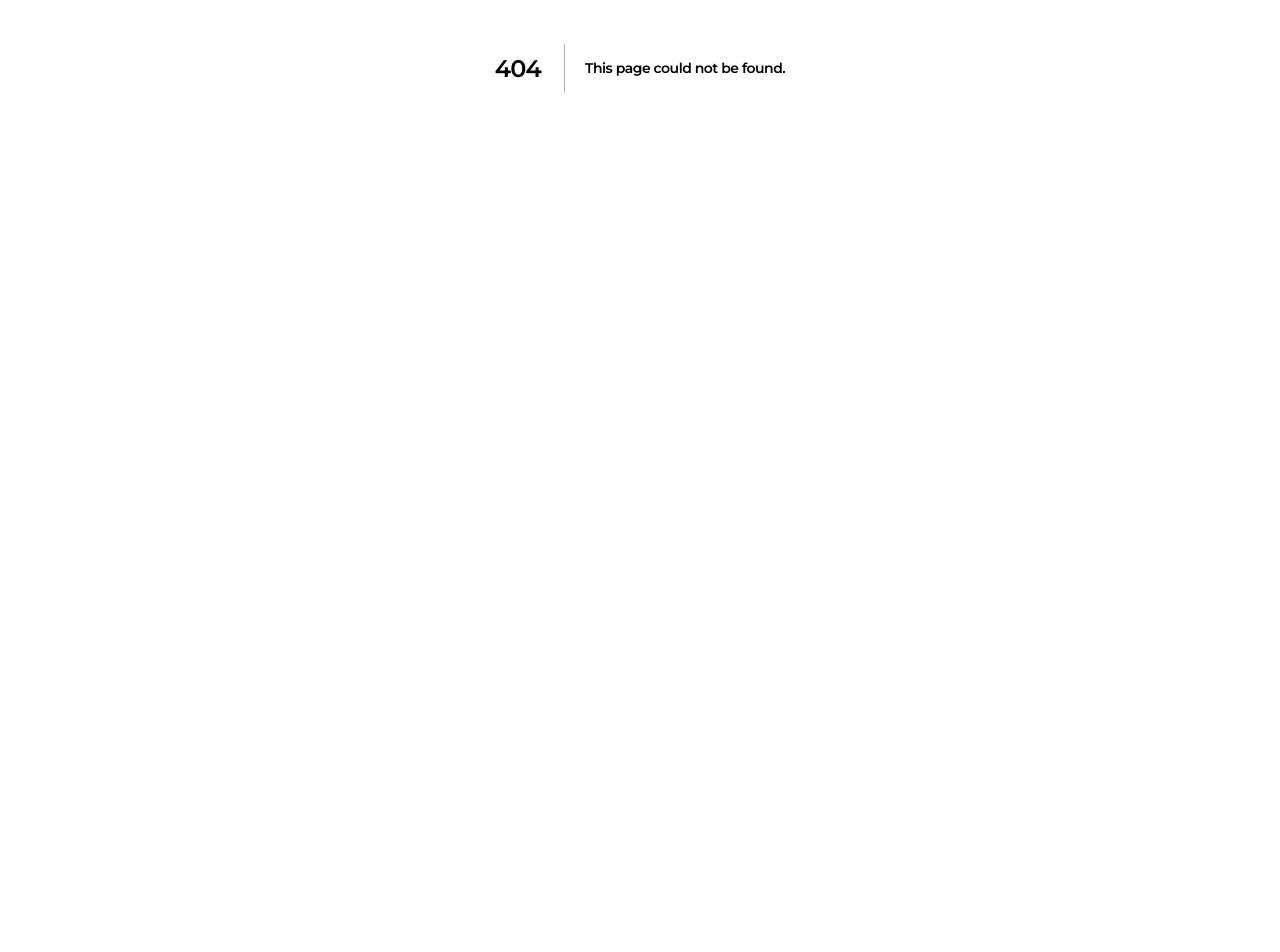
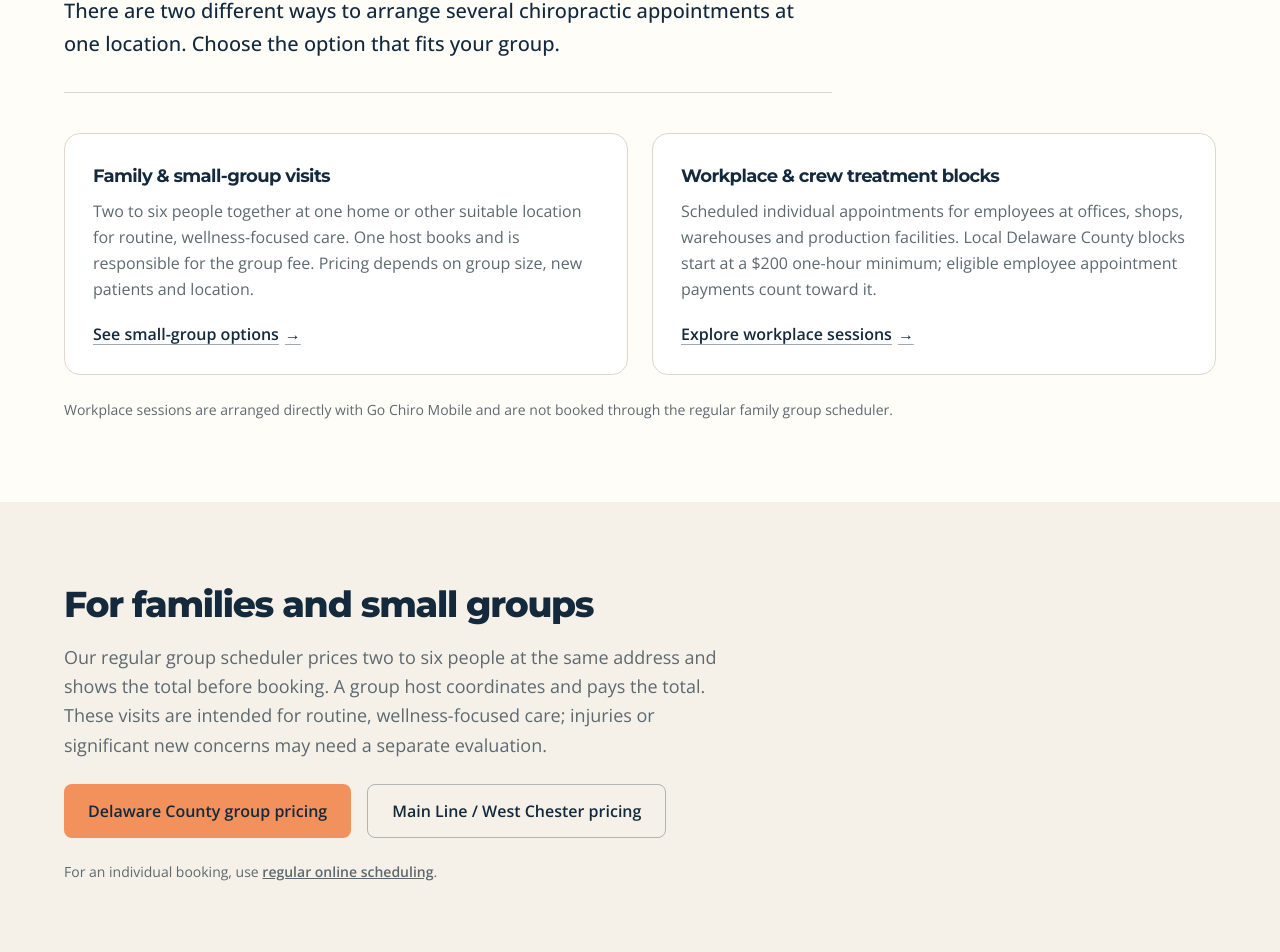
Before and after one commit to mybackcracker/gochiro-platform, a Next.js app: page /group-visits in a window 1280 px wide. Before the commit this address had no page. Shown: the part 332-1284 px from the top of the page. Before the commit the page ends 800 px from the top, so only its background shows below. Built offline with nearby package versions, Linux system fonts and the light colour scheme.

Commit message:
Add group visits hub to fix missing route

```diff
--- /dev/null
+++ b/app/(marketing)/group-visits/page.tsx
@@ -0,0 +1,71 @@
+import Link from "next/link";
+import type { Metadata } from "next";
+import PageSearchSchema from "@/components/PageSearchSchema";
+import { Section, Container, PageHeader, H2, P, ChoiceCard, CTAButton } from "@/components/ui";
+
+const title = "Group Chiropractic Visits | Go Chiro Mobile";
+const description = "Compare small family group visits with reserved workplace chiropractic treatment blocks in Delaware County, Pennsylvania.";
+
+export const metadata: Metadata = {
+  title,
+  description,
+  alternates: { canonical: "/group-visits" },
+};
+
+export default function GroupVisitsPage() {
+  return (
+    <>
+      <PageSearchSchema path="/group-visits" name={title} description={description} type="CollectionPage" />
+      <Section tone="white" className="pt-14 pb-12 sm:pt-20">
+        <Container>
+          <PageHeader
+            eyebrow="Group visits"
+            title="One location. Care arranged for your group."
+            lede="There are two different ways to arrange several chiropractic appointments at one location. Choose the option that fits your group."
+          />
+          <div className="mt-10 grid gap-6 md:grid-cols-2">
+            <ChoiceCard
+              title="Family & small-group visits"
+              description="Two to six people together at one home or other suitable location for routine, wellness-focused care. One host books and is responsible for the group fee. Pricing depends on group size, new patients and location."
+              href="/group-visits/standard"
+              cta="See small-group options"
+              emphasizeCta
+            />
+            <ChoiceCard
+              title="Workplace & crew treatment blocks"
+              description="Scheduled individual appointments for employees at offices, shops, warehouses and production facilities. Local Delaware County blocks start at a $200 one-hour minimum; eligible employee appointment payments count toward it."
+              href="/workplace-care"
+              cta="Explore workplace sessions"
+              emphasizeCta
+            />
+          </div>
+          <p className="mt-6 text-sm leading-relaxed text-muted">
+            Workplace sessions are arranged directly with Go Chiro Mobile and are not booked through the regular family group scheduler.
+          </p>
+        </Container>
+      </Section>
+      <Section tone="cream">
+        <Container>
+          <H2>For families and small groups</H2>
+          <P className="max-w-2xl">
+            Our regular group scheduler prices two to six people at the same address and shows the total before booking. A group host coordinates and pays the total. These visits are intended for routine, wellness-focused care; injuries or significant new concerns may need a separate evaluation.
+          </P>
+          <div className="mt-6 flex flex-wrap gap-4">
+            <CTAButton href="/group-visits/standard">Delaware County group pricing</CTAButton>
+            <CTAButton href="/group-visits/premium" variant="secondary">Main Line / West Chester pricing</CTAButton>
+          </div>
+          <p className="mt-6 text-sm text-muted">For an individual booking, use <Link className="font-semibold underline" href="/book-online">regular online scheduling</Link>.</p>
+        </Container>
+      </Section>
+      <Section tone="white">
+        <Container>
+          <H2>For employers and organized crews</H2>
+          <P className="max-w-2xl">
+            A shop, office, production warehouse or other employer can request a reserved treatment window. We arrange a private space, appointment times and individual intake ahead of the visit. The employer can sponsor the minimum or participating employees can fund it through their prepaid appointments.
+          </P>
+          <div className="mt-6"><CTAButton href="/workplace-care">How workplace sessions work</CTAButton></div>
+        </Container>
+      </Section>
+    </>
+  );
+}
```
